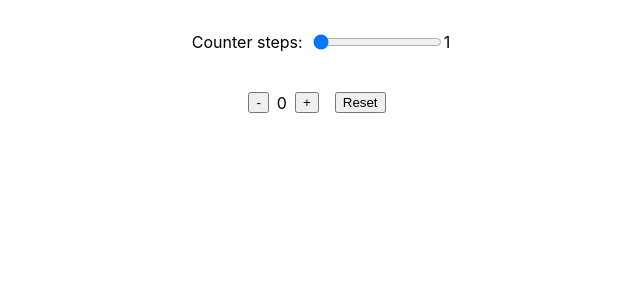
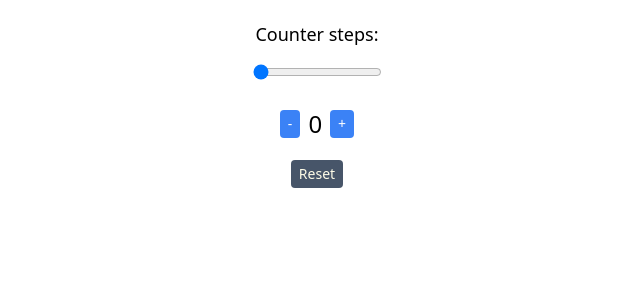
Before and after one commit to fabiankargl/React-App, a React (Create React App) app: page / in a window 1280 px wide. Shown: the top 300 px of the page, without its empty margins (323-963 px from the left). Built offline with nearby package versions, Linux system fonts and the light colour scheme.

Commit message:
replaced css with tailwind css

```diff
--- a/package.json
+++ b/package.json
@@ -34,5 +34,8 @@
       "last 1 firefox version",
       "last 1 safari version"
     ]
+  },
+  "devDependencies": {
+    "tailwindcss": "^3.4.11"
   }
 }
--- a/src/components/Counter.jsx
+++ b/src/components/Counter.jsx
@@ -44,8 +44,10 @@ export default function Counter() {
 
   return (
     <>
-      <div className="container">
-        <label htmlFor="counterSteps">Counter steps:</label>
+      <div className="flex flex-col items-center my-5">
+        <label htmlFor="counterSteps" className="text-lg mb-2">
+          Counter steps:
+        </label>
         <input
           type="range"
           name="counterSteps"
@@ -53,28 +55,33 @@ export default function Counter() {
           max="10"
           value={counterState.counterSteps}
           onChange={(event) => handleSteps(event)}
-        ></input>
-        {counterState.counterSteps}
+          className=" my-2"
+        />
       </div>
-      <div className="container">
+      <div className="flex items-center justify-center my-5">
         <button
           onClick={handleDecrease}
-          disabled={
-            counterState.counter <= -counterState.counterLimit ? true : false
-          }
+          disabled={counterState.counter <= -counterState.counterLimit}
+          className="text-sm px-2 py-1 mx-1 bg-blue-500 text-white rounded disabled:bg-gray-300"
         >
           -
         </button>
-        <span>{counterState.counter}</span>
+        <span className="text-2xl mx-1">{counterState.counter}</span>
         <button
           onClick={handleIncrease}
-          disabled={
-            counterState.counter >= counterState.counterLimit ? true : false
-          }
+          disabled={counterState.counter >= counterState.counterLimit}
+          className="text-sm px-2 py-1 mx-1 bg-blue-500 text-white rounded disabled:bg-gray-300"
         >
           +
         </button>
-        <button onClick={resetCounter}>Reset</button>
+      </div>
+      <div className="flex items-center flex-col">
+        <button
+          onClick={resetCounter}
+          className="text-sm mx-1 py-1 px-2 bg-slate-600 rounded text-yellow-50"
+        >
+          Reset
+        </button>
       </div>
     </>
   );
--- a/src/index.css
+++ b/src/index.css
@@ -1,28 +1,3 @@
-body {
-  margin: 0;
-  font-family: -apple-system, BlinkMacSystemFont, 'Segoe UI', 'Roboto', 'Oxygen',
-    'Ubuntu', 'Cantarell', 'Fira Sans', 'Droid Sans', 'Helvetica Neue',
-    sans-serif;
-  -webkit-font-smoothing: antialiased;
-  -moz-osx-font-smoothing: grayscale;
-}
-
-code {
-  font-family: source-code-pro, Menlo, Monaco, Consolas, 'Courier New',
-    monospace;
-}
-
-div .container {
-  display: flex;
-  justify-content: center;
-  align-items: center;
-  margin: 1.5rem;
-}
-
-button{
-  margin: 0.5rem;
-}
-
-label{
-  margin: 0.5rem;
-}
+@tailwind base;
+@tailwind components;
+@tailwind utilities;
--- /dev/null
+++ b/tailwind.config.js
@@ -0,0 +1,10 @@
+/** @type {import('tailwindcss').Config} */
+module.exports = {
+  content: [
+    "./src/**/*.{js,jsx,ts,tsx}",
+  ],
+  theme: {
+    extend: {},
+  },
+  plugins: [],
+}
```
Also changed, not shown: 1 other file (tests, documents, lock files or other folders).
